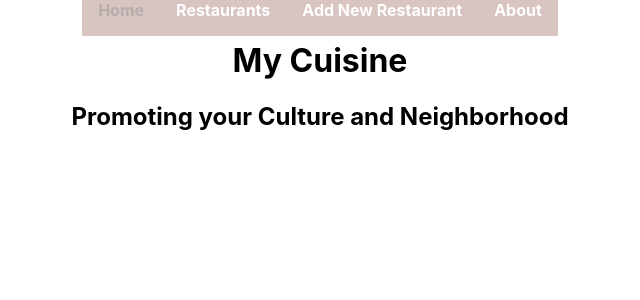
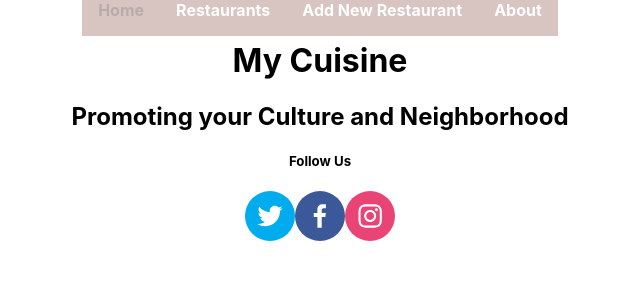
Before and after one commit to tkyg/my-cuisine, a React (Create React App) app: page / in a window 1280 px wide. Shown: the top 300 px of the page, without its empty margins (320-960 px from the left). Built offline with nearby package versions, Linux system fonts and the light colour scheme.

Commit message:
create footer

```diff
--- a/package.json
+++ b/package.json
@@ -10,6 +10,7 @@
     "react-dom": "^18.2.0",
     "react-router-dom": "5.2",
     "react-scripts": "5.0.1",
+    "react-social-icons": "^5.14.0",
     "web-vitals": "^2.1.4"
   },
   "scripts": {
--- a/src/components/navigation/Footer.js
+++ b/src/components/navigation/Footer.js
@@ -1,9 +1,17 @@
 import React from 'react'
+import { SocialIcon } from 'react-social-icons';
 
 const Footer = () => {
   return (
     <div>
-
+      <div className="row">
+        <div className="col-6"></div>
+          <h5>Follow Us</h5>
+        <div className="col-6"></div>
+          <SocialIcon url="https://twitter.com/jaketrent" />
+          <SocialIcon url="https://facebook.com/jaketrent" />
+          <SocialIcon url="https://instagram.com/jaketrent" />
+      </div>
     </div>
   )
 }
```
Also changed, not shown: 1 other file (tests, documents, lock files or other folders).
